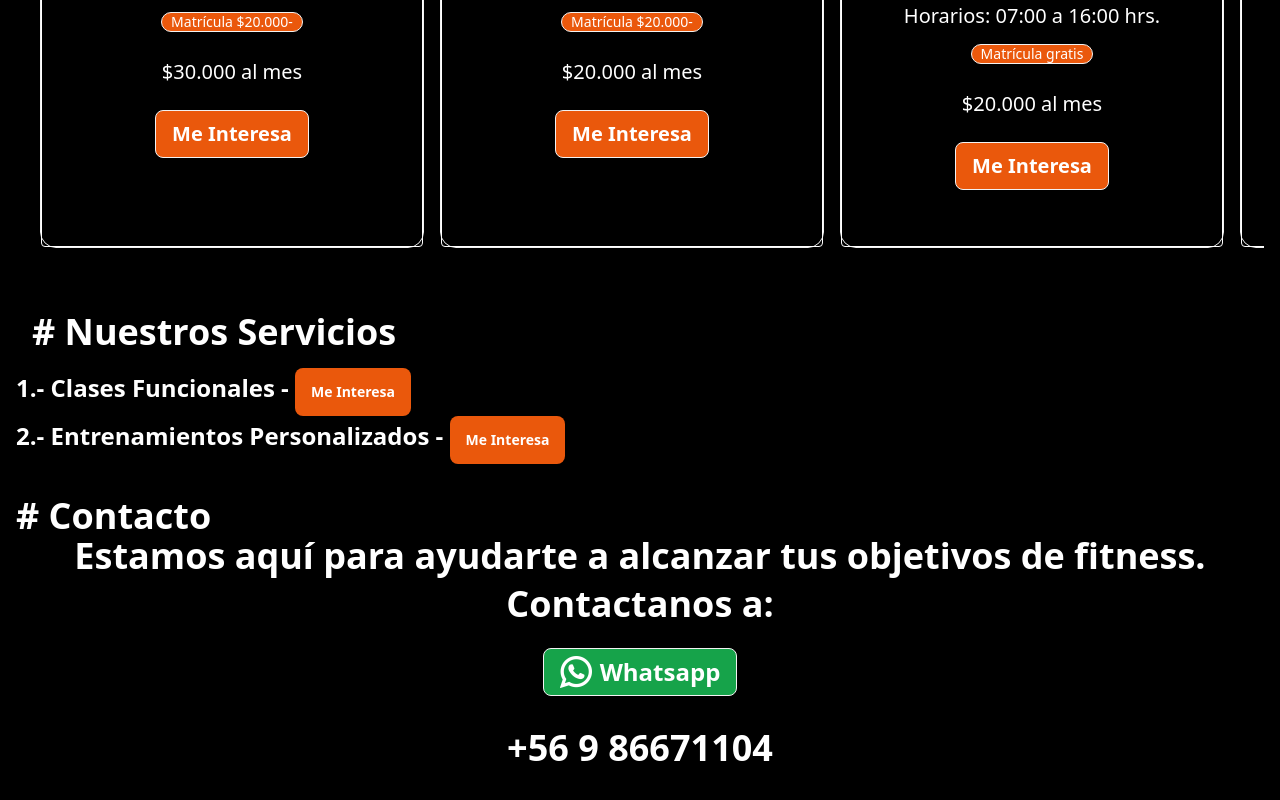
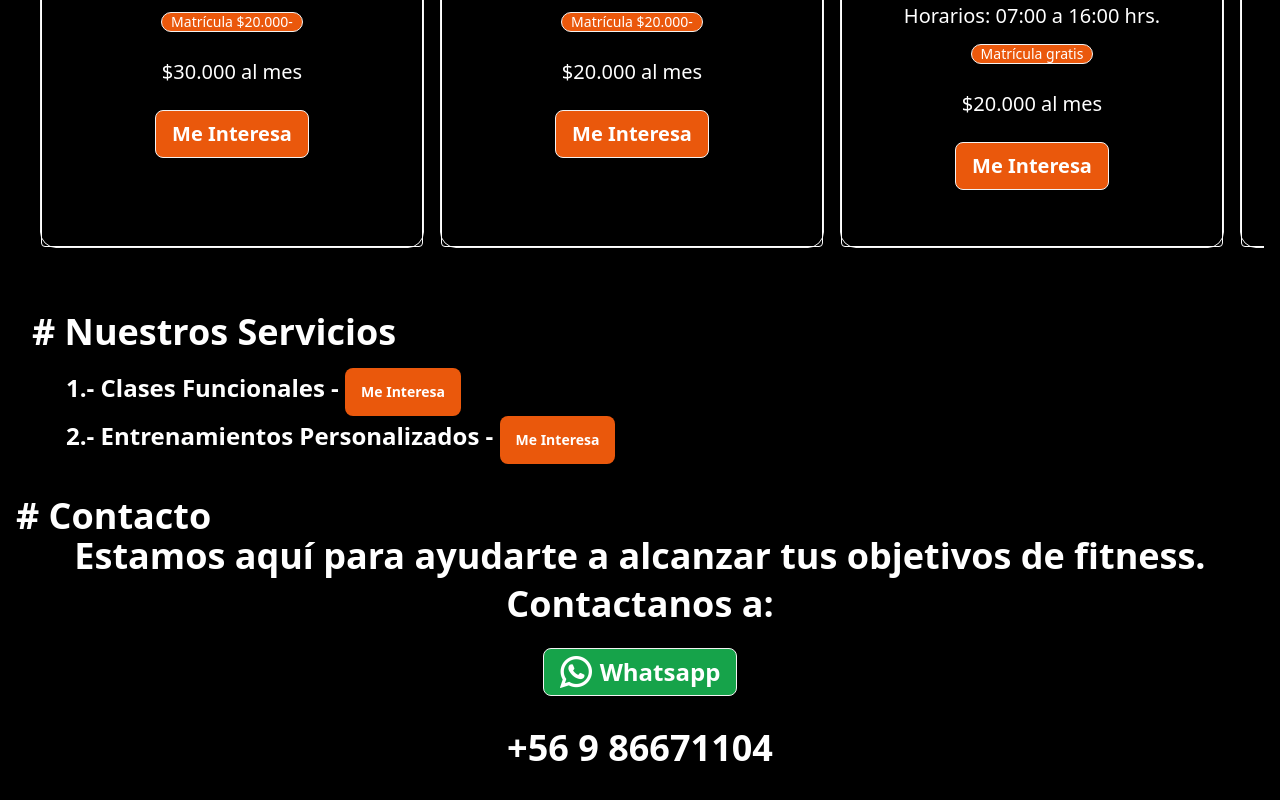
Before and after one commit to gymgross/gross, a React (Vite) app: page / in a window 1280 px wide. Shown: the part 976-1776 px from the top of the page. Built offline with nearby package versions, Linux system fonts and the light colour scheme.

Commit message:
se sube la lista dinamica para recorrer en el modulo de servicios

```diff
--- a/src/App.css
+++ b/src/App.css
@@ -4,3 +4,9 @@
   padding-left: 0.3em;
   padding-right: 0.3em;
 }
+
+.tabular-funcional{
+
+    padding-left: 50px;
+
+}
--- a/src/App.jsx
+++ b/src/App.jsx
@@ -163,9 +163,9 @@ return (
         <div className="flex-col w-full">
                 {servicios.map((servicio,i) => {
                     return (
-                            <div className="text-2xl text-white font-bold text-start" >
+                            <div className="tabular-funcional text-2xl text-white font-bold text-start" >
                                 {i + 1}.-  {servicio.name} - {'   '}
-                                    <div  className="botton-funcional btn border-none text-white capitalized bg-orange-600 "
+                                    <div  className="btn border-none text-white capitalized bg-orange-600 botton-funcional"
                                     onClick={(e) => sendWhatsapp(e, `Hola, me interesa el servicio de  ${servicio.name} y quisiera unirme a Gross Gym. ¿Podría obtener mas información?`)}
                                     >
                                         Me Interesa
```
